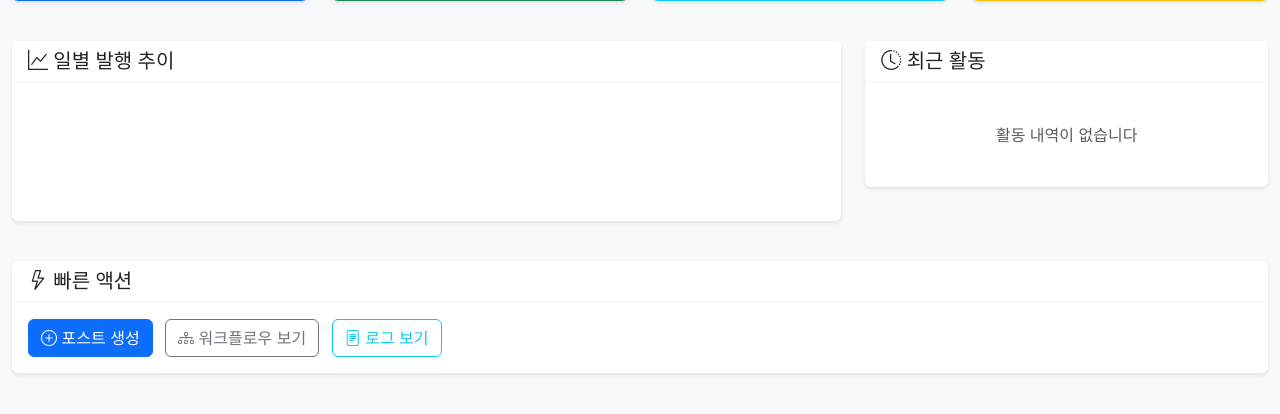
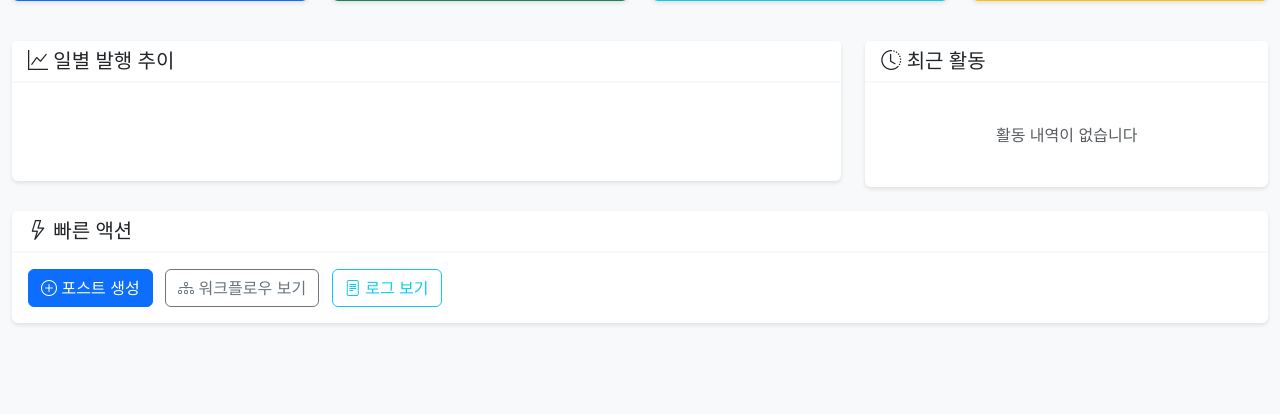
Before and after one commit to sdkdream50a-stack/naver_blog_autopilot, a Flask app: page / in a window 1280 px wide. Shown: the part 237-651 px from the top of the page. Run offline with Flask 3, Linux system fonts and the light colour scheme; data that the repository does not hold is empty.

Commit message:
[UI] 대시보드 차트 높이 축소 - 스크롤 없이 빠른 액션 표시
Co-Authored-By: Claude Sonnet 4.6 <noreply@anthropic.com>

```diff
--- a/app/templates/index.html
+++ b/app/templates/index.html
@@ -72,7 +72,7 @@
 </div>
 
 <!-- 차트 -->
-<div class="row mb-4">
+<div class="row mb-2">
     <div class="col-md-8 mb-3">
         <div class="card">
             <div class="card-header">
@@ -82,7 +82,7 @@
                 </h5>
             </div>
             <div class="card-body">
-                <canvas id="dailyChart" height="100"></canvas>
+                <canvas id="dailyChart" height="60"></canvas>
             </div>
         </div>
     </div>
```
